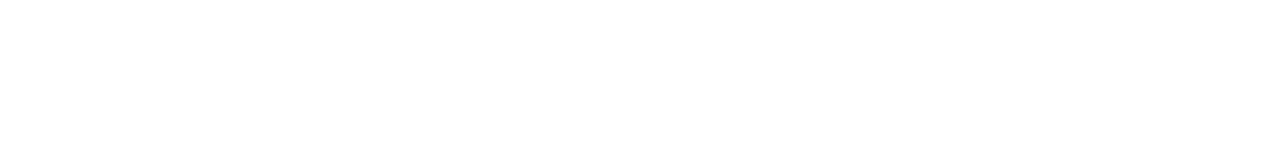
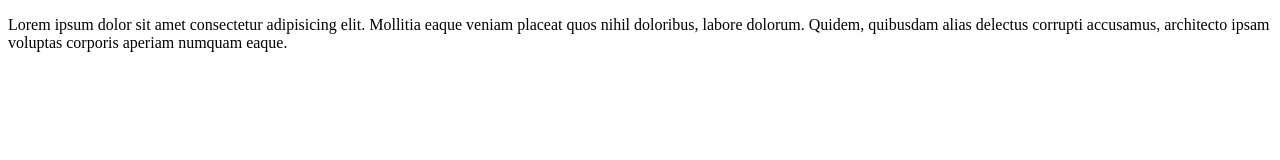
Before and after one commit to Mahakchhipa/java, a plain HTML site: page index.html in a window 1280 px wide. Drawn offline with Linux system fonts and the light colour scheme.

Commit message:
first commit

```diff
--- a/index.html
+++ b/index.html
@@ -6,10 +6,13 @@
     <title>Date-Time-Object</title>
   </head>
   <body>
+    <p>Lorem ipsum dolor sit amet consectetur adipisicing elit. Mollitia eaque veniam placeat quos nihil doloribus, labore dolorum. Quidem, quibusdam alias delectus corrupti accusamus, architecto ipsam voluptas corporis aperiam numquam eaque.</p>
+
     <script>
         const currentDate = new Date();
      console.log(currentDate);
 
+
     </script>
   </body>
 </html>
```
